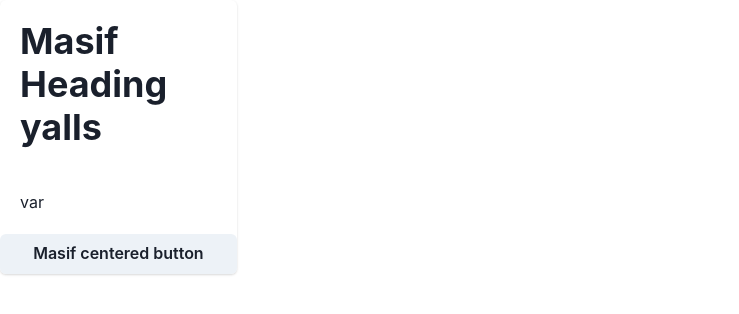
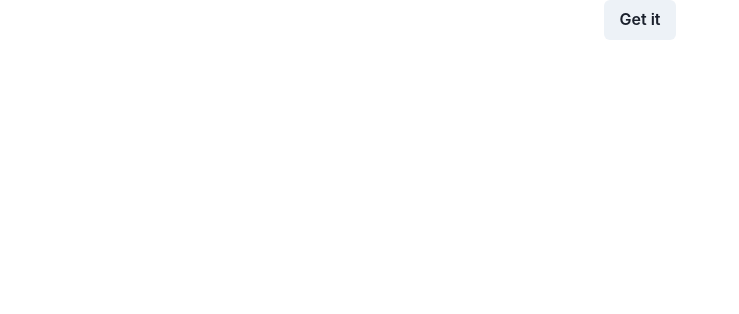
Before and after one commit to knutekje/masifReactTsx, a React (Create React App) app in the folder masifreacttsx/: page / in a window 1280 px wide. Shown: the top 314 px of the page, without its empty margins (0-739 px from the left). Built offline with nearby package versions, Linux system fonts and the light colour scheme.

Commit message:
figured out type

```diff
--- a/masifreacttsx/src/App.tsx
+++ b/masifreacttsx/src/App.tsx
@@ -1,24 +1,28 @@
-
 import './App.css';
 import { Text, Button, Card, CardBody, CardHeader, Center, Grid, Heading } from '@chakra-ui/react';
+import FoodItems from './components/FoodItems';
+import { useEffect } from 'react';
+
+
 function App() {
-  let something = "var";
+
+
+
+
+
+
+
+
+
   return (
+    <>
     <Center>
-<Grid alignSelf={"center"} alignContent={"center"} templateColumns='repeat(5, 1fr)' gap={6}>
-      <Card margin-top={"10rem"}>
-      <CardHeader><Heading>Masif Heading yalls</Heading> </CardHeader>
-      <CardBody>
 
-        <Text> {something}</Text>
-      </CardBody>
-   <Button>
 
-    Masif centered button
-   </Button>
-   </Card>
-   </Grid>
+   <FoodItems />
+
    </Center>
+   </>
   );
 }
 
--- /dev/null
+++ b/masifreacttsx/src/components/FoodItems.tsx
@@ -0,0 +1,88 @@
+
+
+import { Box, CardHeader, Grid, Card, CardBody, CardFooter, Text, Heading,   Breadcrumb,
+    Button, Link,
+    BreadcrumbLink,
+    BreadcrumbSeparator,} from '@chakra-ui/react';
+import { useEffect, useState } from "react";
+
+
+
+
+let fetchString = 'http://localhost:5223/api/FoodItem'
+
+
+function FoodItems(){
+
+  interface Item {
+  id: number;
+  title: string,
+  price: number,
+  unit: string,
+  supplier: string;
+  externalID: string;
+  }
+
+    const [foodItem, setFoodItem] = useState<Array<Item>>([]);
+
+
+    async function fetchGET(url: string): Promise<any> {
+      try {
+          const response = await fetch(url);
+          if (!response.ok) {
+            console.log("failed response")
+              throw new Error(
+                  `Unable to Fetch Data, Please check URL
+                  or Network connectivity!!`
+              );
+          }
+          const data = await response.json();
+          setFoodItem(data);
+      } catch (error) {
+          console.error('Some Error Occured:', error);
+      }
+    }
+
+
+
+function handleClick(){
+  console.log("clickiety", foodItem)
+  fetchGET('http://localhost:5223/api/FoodItem');
+}
+
+
+
+return (
+
+<Box>
+<Button onClick={handleClick}>Get it</Button>
+<Grid templateColumns='repeat(3, 1fr)' gap={3}>
+
+  {foodItem.map((item)=> (
+    <Card key={item.id} marginTop={"2rem"} borderRadius={"1rem"}>
+      <Link><CardHeader backgroundColor={"teal"} borderRadius={"1rem"}><Heading size='md'> {item.title}</Heading></CardHeader></Link>
+
+  <CardBody>
+    <Text textOverflow={"clip"} flexWrap={"wrap"}>{item.price}</Text>
+    <Text textOverflow={"clip"} flexWrap={"wrap"}>{item.unit}</Text>
+    <Text textOverflow={"clip"} flexWrap={"wrap"}>{item.supplier}</Text>
+    <Text textOverflow={"clip"} flexWrap={"wrap"}>{item.externalID}</Text>
+
+  </CardBody>
+  <CardFooter>
+
+  </CardFooter>
+  </Card>
+))}
+
+  </Grid>
+
+
+
+</Box>
+
+
+
+)
+}
+export default FoodItems;
```
